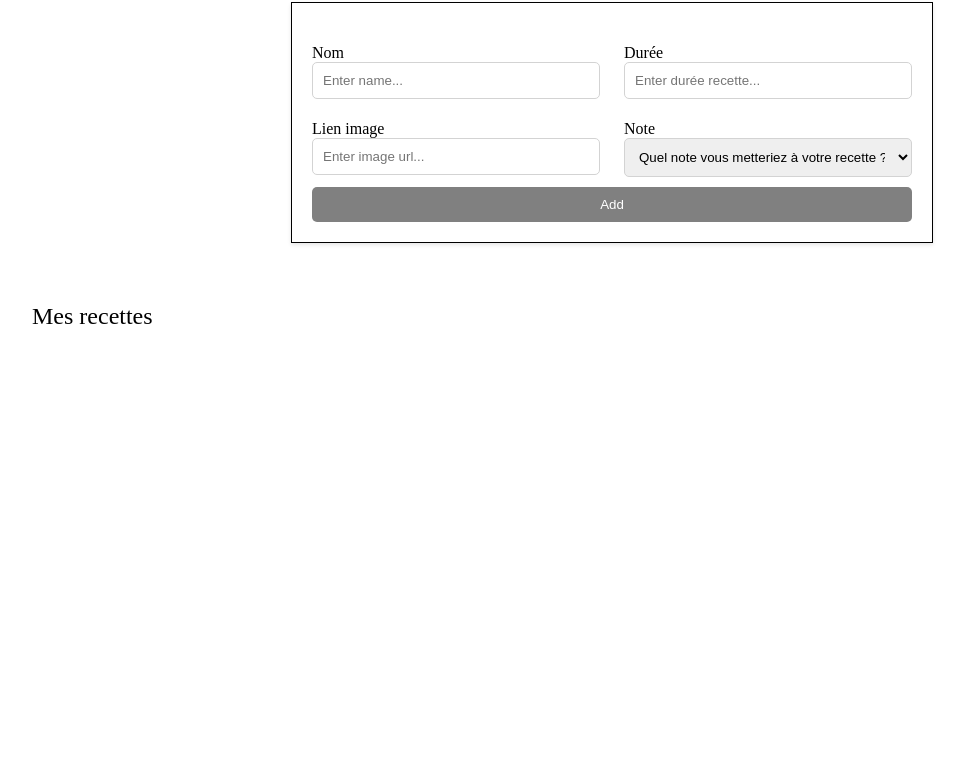
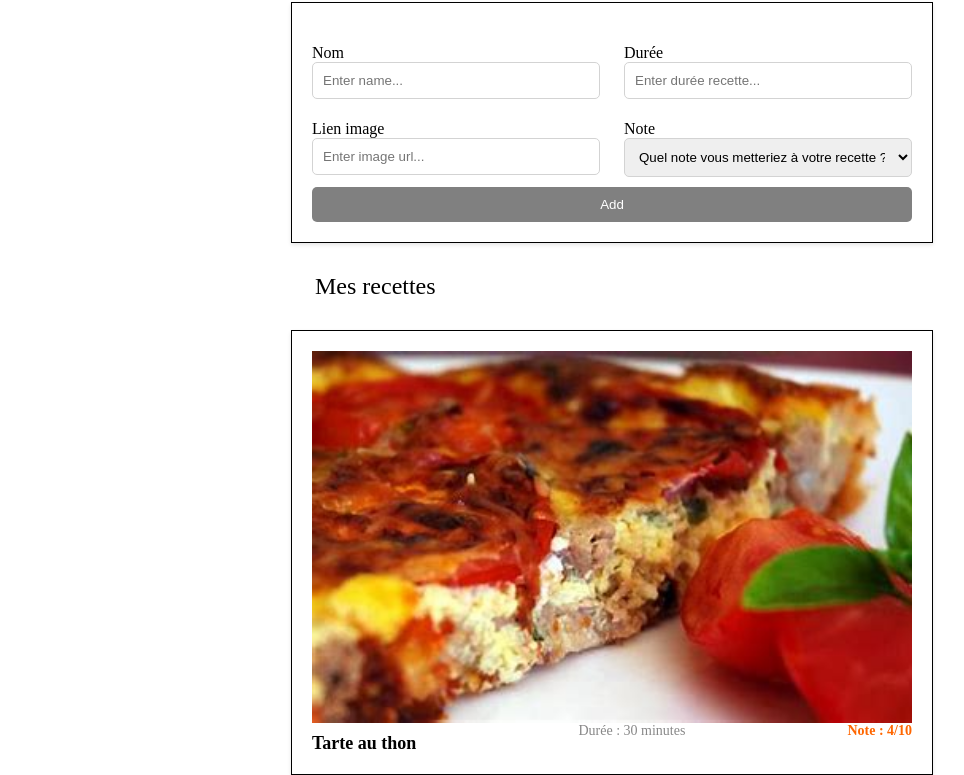
Before and after one commit to msakirda/mamitop-client, a website built with Vite: page index.html in a window 1280 px wide. Shown: the part 78-853 px from the top of the page, without its empty margins (28-992 px from the left). Before the commit the page ends 821 px from the top, so only its background shows below. Built offline with nearby package versions, Linux system fonts and the light colour scheme.

Commit message:
rajout mes recettes

```diff
--- a/index.html
+++ b/index.html
@@ -38,5 +38,11 @@
       <button id="add-button">Add</button>
       </div>
       <h2>Mes recettes</h2>
+      <div class="recette">
+        <img src="tarte au thon.jpg" alt="Nom de la recette">
+        <div class="nom-recette">Tarte au thon</div>
+        <div class="duree">Durée : 30 minutes</div>
+        <div class="note">Note : 4/10</div>
+    </div>
   </body>
 </html>
--- a/src/style.css
+++ b/src/style.css
@@ -4,7 +4,6 @@ html{
   margin: auto;
 }
 body{
-margin: auto;
 flex-direction: column;
 height: 100%;
 }
@@ -60,5 +59,45 @@ h4{
 h2{
   margin-block-end: 0%;
   font-weight:normal;
-  margin: 60px;
+  margin: 30px;
+  margin-left: 335px;
 }
+
+.recette {
+  max-width: 600px;
+  max-height: 650px;
+  margin: 0 auto;
+  padding: 20px;
+  background-color: white;
+  border: 1px solid black;
+  box-shadow: 0 2px 4px rgba(0, 0, 0, 0.1);
+  display: flex;
+  flex-wrap: wrap;
+  justify-content: space-between;
+}
+
+/* Style CSS pour l'image */
+.recette img {
+  width: 100%;
+  height: auto;
+}
+
+/* Style CSS pour le nom de la recette */
+.nom-recette {
+  font-size: 18px;
+  font-weight: bold;
+  margin-top: 10px;
+}
+
+/* Style CSS pour la durée de la recette */
+.duree {
+  font-size: 14px;
+  color: #888888;
+}
+
+/* Style CSS pour la note de la recette */
+.note {
+  font-size: 14px;
+  color: #ff6600;
+  font-weight: bold;
+}
```
Also changed, not shown: src/counter.ts (deleted, +0 -9 lines), tarte au thon.jpg (added).
